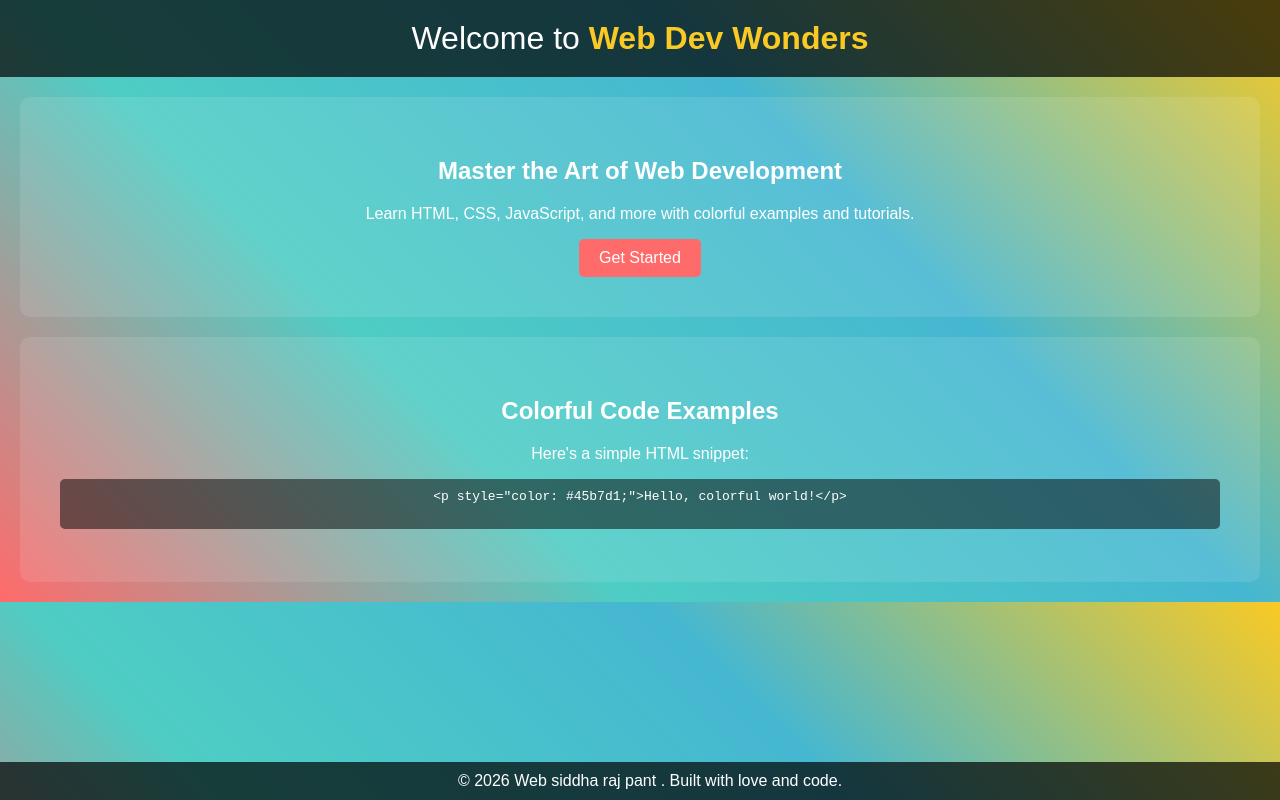
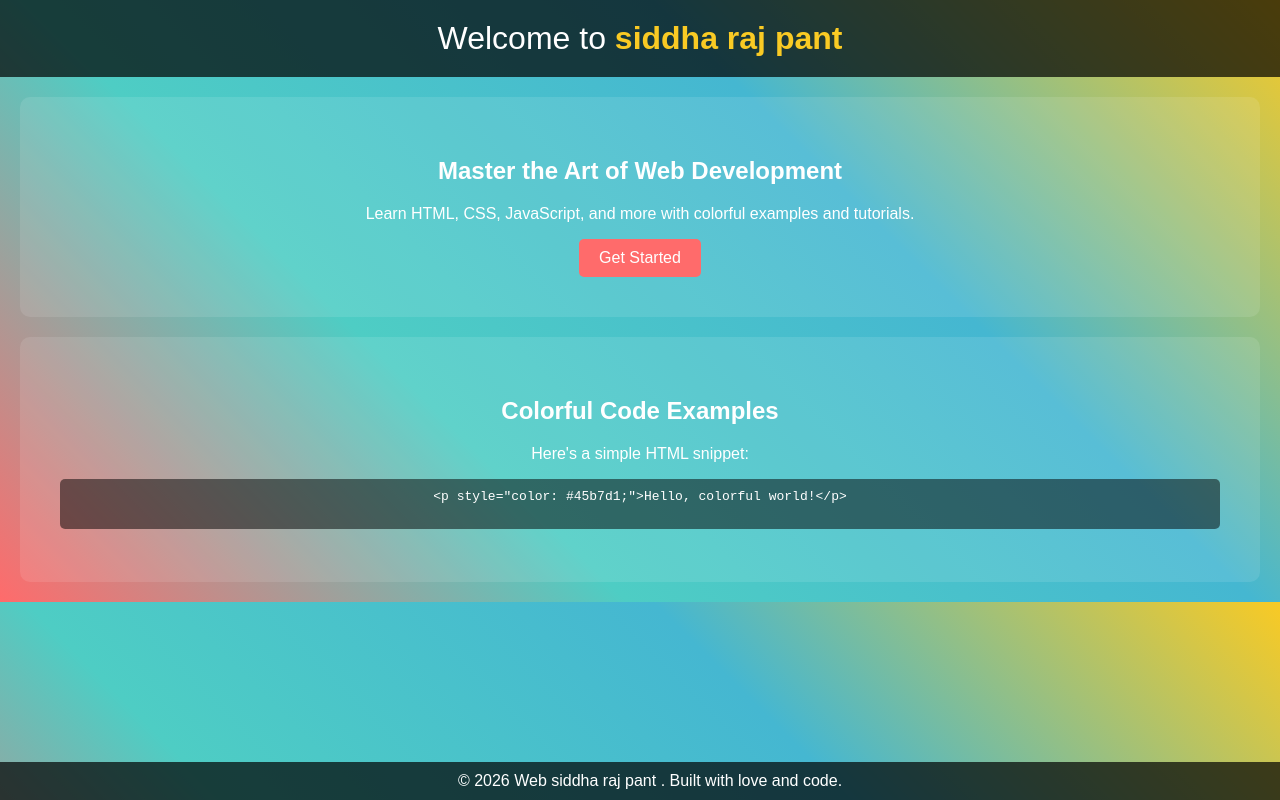
Before and after one commit to siddharajpant76-cell/rrr, a plain HTML site: page index.html in a window 1280 px wide. Drawn offline with Linux system fonts and the light colour scheme.

Commit message:
Fix HTML structure and update content

```diff
--- a/index.html
+++ b/index.html
@@ -51,7 +51,7 @@
 </head>
 <body>
     <header>
-        Welcome to <span class="highlight">Web Dev Wonders</span>
+        Welcome to <span class="highlight">siddha raj pant </span>
     </header>
 
     <section id="intro">
```
